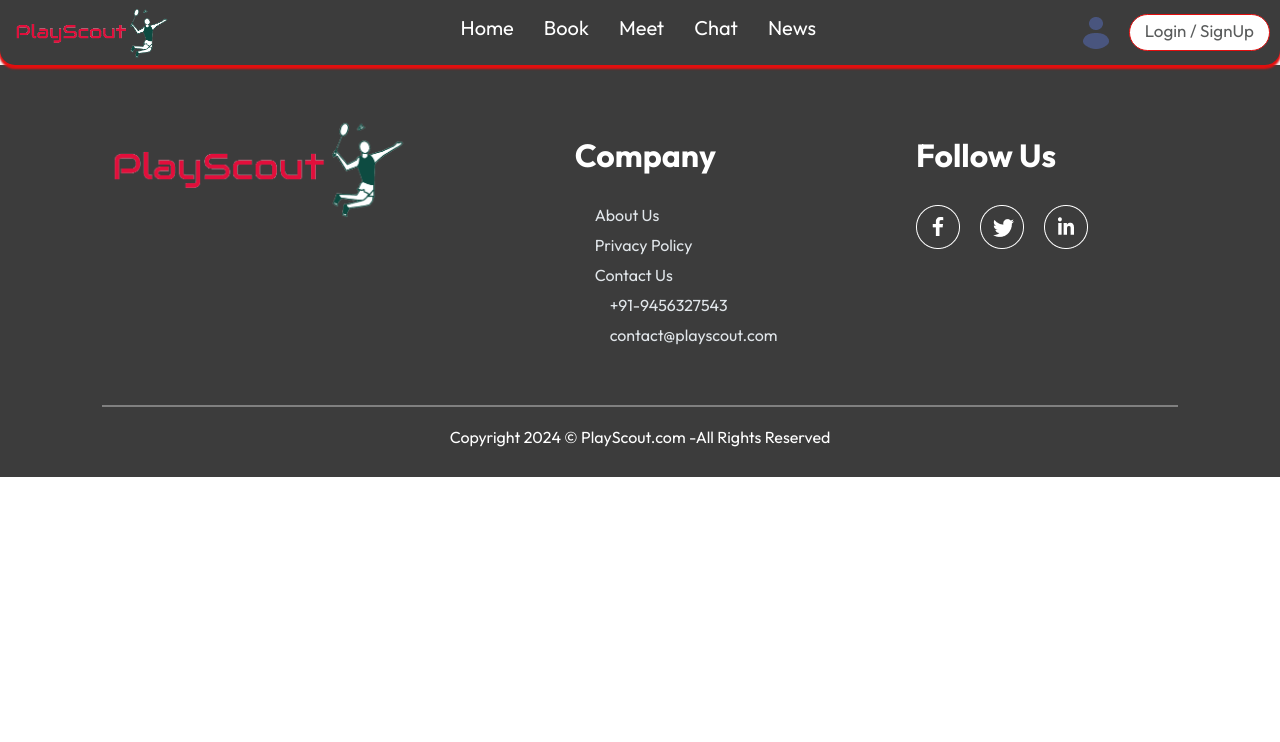
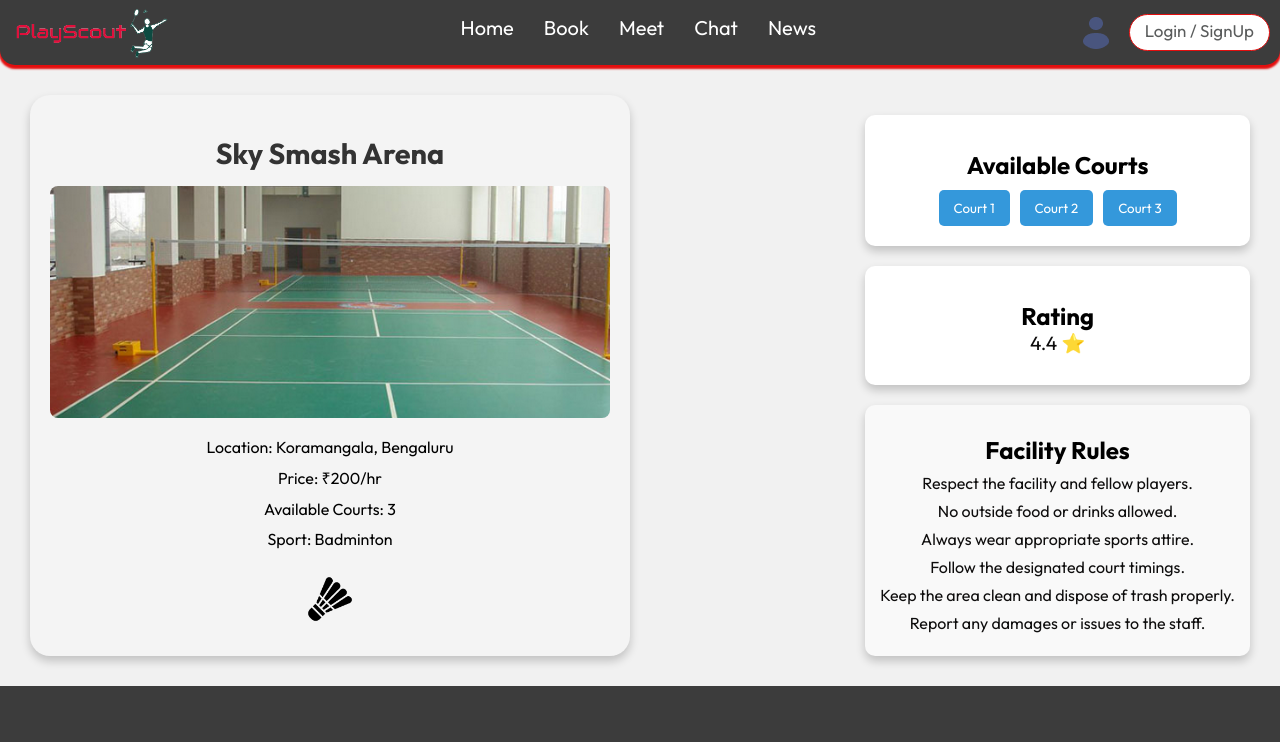
Before and after one commit to omkarh20/PlayScout, a React (Vite) app in the folder frontend/: page /facility/court_badminton_1 in a window 1280 px wide. Shown: the top 742 px of the page. Built offline with nearby package versions, Linux system fonts and the light colour scheme.

Commit message:
did facility

```diff
--- a/frontend/src/App.jsx
+++ b/frontend/src/App.jsx
@@ -7,6 +7,7 @@ import Footer from './components/Footer/Footer'
 import LoginPopup from './components/LoginPopup/LoginPopup'
 import Privacy from './pages/Privacy/Privacy'
 import Booking from './pages/Booking/Booking'
+import Facility from './pages/Facility/Facility'
 
 const App = () => {
 
@@ -22,6 +23,7 @@ const App = () => {
           <Route path='/book' element={<Booking/>}/>
           <Route path='/meet' element={<Meet />} />
           <Route path='/privacy-policy' element={<Privacy />} />
+          <Route path='/facility/:id' element={<Facility/>}/>
         </Routes>
         <Footer />
       </div>
--- a/frontend/src/components/Bookingdisplay/Bookdisplay.jsx
+++ b/frontend/src/components/Bookingdisplay/Bookdisplay.jsx
@@ -2,6 +2,7 @@ import React, { useContext } from 'react';
 import './Bookdisplay.css';
 import { StoreContext } from '../../context/StoreContext';
 import Bookvenue from '../Bookvenue/Bookvenue';
+import { Link } from 'react-router-dom';
 
 const BookDisplay = ({ selectedSport, selectedLocation }) => {
   const { COURT_list } = useContext(StoreContext);
@@ -23,8 +24,8 @@ const BookDisplay = ({ selectedSport, selectedLocation }) => {
     <div className='booking-display'>
       <div className="booking-display-list">
         {filteredCourts.map((item) => (
+          <Link key={item._id} to={`/facility/${item._id}`}>
             <Bookvenue
-            key={item._id}
               className='booking-display-list-item'
               courtName={item.courtName}
               courtLocation={item.courtLocation}
@@ -34,6 +35,7 @@ const BookDisplay = ({ selectedSport, selectedLocation }) => {
               game_icon={item.game_icon}
               sport={item.sport}
             />
+          </Link>
         ))}
       </div>
     </div>
--- a/frontend/src/components/Bookvenue/Bookingvenue.css
+++ b/frontend/src/components/Bookvenue/Bookingvenue.css
@@ -1,6 +1,7 @@
 .booking-display {
     background-color: #f5f7f9;
     padding-bottom: 40px;
+    padding-top:20px;
 }
 
 .booking-display-list {
@@ -72,3 +73,23 @@
     display: inline;
     padding-left:-10px;
 }
+.court-component {
+    border: 1px solid #e0e0e0;
+    border-radius: 15px;
+    padding: 16px;
+    width: 100%;
+    min-height: 300px;
+    text-align: left;
+    box-shadow: 0 2px 5px rgba(0, 0, 0, 0.1);
+    background-color: white;
+    font-family: 'Roboto', sans-serif;
+    display: flex;
+    flex-direction: column;
+    justify-content: space-between;
+    transition: transform 0.3s ease, box-shadow 0.3s ease; /* Add transition for smooth hover effect */
+}
+
+.court-component:hover {
+    transform: scale(1.05); /* Scale up slightly on hover */
+    box-shadow: 0 4px 15px rgba(0, 0, 0, 0.2); /* Increase shadow on hover */
+}
--- /dev/null
+++ b/frontend/src/components/Facility_info/Facility_info.css
@@ -0,0 +1,146 @@
+.facility-info-container {
+    display: flex;
+    justify-content: space-between;
+    margin: 30px;
+}
+
+.facility-details-box {
+    padding: 20px;
+    background-color: #f4f4f4;
+    border-radius: 20px;
+    border: 2px  #0e0d0d; /* Consistent border color */
+    box-shadow: 0 5px 10px rgba(0, 0, 0, 0.2); /* Consistent shadow */
+    text-align: center;
+    max-width: 600px;
+    flex: 1;
+    margin-right: 20px;
+}
+
+.facility-name {
+    font-size: 1.8em;
+    color: #333;
+    margin-bottom: 15px;
+}
+
+.facility-image {
+    width: 100%;
+    height: auto;
+    border-radius: 8px;
+    margin-bottom: 15px;
+}
+
+.facility-location,
+.facility-price,
+.facility-availability,
+.facility-sport {
+    font-size: 1em;
+    color:#0e0d0d;
+    margin: 8px 0;
+}
+
+.facility-location::before,
+.facility-price::before,
+.facility-availability::before,
+.facility-sport::before {
+    content: "\2022";
+    color: #e74c3c;
+    display: inline-block;
+    width: 1em;
+    margin-right: 5px;
+}
+
+.facility-game-icon {
+    width: 50px;
+    height: auto;
+    margin-top: 15px;
+}
+
+.available-courts-box {
+    padding: 20px;
+    border: 2px #0e0d0d; /* Consistent border color */
+    border-radius: 10px;
+    background-color: #fff;
+    box-shadow: 0 5px 10px rgba(0, 0, 0, 0.2); /* Consistent shadow */
+    text-align: center; /* Center text in available courts box */
+    margin-top: 20px; /* Space between facility details and available courts */
+}
+
+.low-availability {
+    border-color: #e74c3c; /* Red border for low availability */
+}
+
+.high-availability {
+    border-color: #2a352f8b; /* Green border for high availability */
+}
+
+.court-buttons {
+    display: flex;
+    justify-content: center; /* Center the court buttons */
+    margin-top: 10px;
+}
+
+.court-button {
+    margin: 0 5px; /* Space between buttons */
+    padding: 10px 15px;
+    background-color: #3498db; /* Button background */
+    color: white; /* Button text color */
+    border: none;
+    border-radius: 5px;
+    cursor: pointer;
+    transition: background-color 0.3s; /* Transition effect */
+}
+
+.court-button:hover {
+    background-color: #2980b9; /* Darker blue on hover */
+}
+
+.rating-box {
+    margin-top: 20px; /* Space between available courts and rating */
+    border: 2px #0e0d0d; /* Consistent border color */
+    border-radius: 10px;
+    background-color: #fff;
+    box-shadow: 0 5px 10px rgba(0, 0, 0, 0.2); /* Consistent shadow */
+    padding: 20px; /* Optional padding for better appearance */
+    text-align: center; /* Center text in rating box */
+}
+
+.facility-rating {
+    font-size: 1.2em; /* Slightly larger text */
+    color:#0e0d0d; /* A softer color for the rating */
+}
+
+.facility-error {
+    color: #e74c3c;
+    font-size: 1.2em;
+    text-align: center;
+    padding: 20px;
+}
+
+.facility-loading {
+    color:#0e0d0d;
+    font-size: 1.2em;
+    text-align: center;
+    padding: 20px;
+}
+
+.facility-rules {
+    margin-top: 20px; /* Space between components */
+    padding: 15px;
+    background-color: #f9f9f9;
+    border: 2px #0e0d0d; /* Consistent border color */
+    border-radius: 10px;
+    box-shadow: 0 5px 10px rgba(0, 0, 0, 0.2); /* Consistent shadow */
+    text-align: center; /* Center text */
+}
+
+.rules-list {
+    list-style-type: none; /* Remove default list style */
+    padding: 0; /* Remove default padding */
+    margin: 0; /* Remove default margin */
+}
+
+.rule-item {
+    font-size: 1em;
+    color:#0e0d0d;
+    margin: 8px 0; /* Space between rules */
+}
--- /dev/null
+++ b/frontend/src/components/Facility_info/Facility_info.jsx
@@ -0,0 +1,98 @@
+import React, { useContext, useEffect, useState } from 'react';
+import { useParams } from 'react-router-dom';
+import { StoreContext } from '../../context/StoreContext';
+import './Facility_info.css';
+
+const FacilityInfo = () => {
+  const { id } = useParams();
+  const [court, setCourt] = useState(null);
+  const [error, setError] = useState(null);
+  const { COURT_list } = useContext(StoreContext);
+
+  useEffect(() => {
+    if (COURT_list) {
+      const foundCourt = COURT_list.find((item) => item._id === id);
+      if (foundCourt) {
+        setCourt(foundCourt);
+      } else {
+        setError(`Court with id ${id} not found.`);
+      }
+    } else {
+      setError('COURT_list is not available in assets.');
+      console.log(COURT_list);
+    }
+  }, [id, COURT_list]);
+
+  if (error) {
+    return <div className="facility-error">{error}</div>;
+  }
+
+  if (!court) {
+    return <div className="facility-loading">Loading...</div>;
+  }
+
+  // Determine dynamic class based on available courts
+  const availabilityClass = court.courtsAvailable <= 2 ? 'low-availability' : 'high-availability';
+
+  // Common rule to render game details
+  const renderGameDetail = (label, value) => (
+    <p className="facility-detail">
+      <span className="facility-detail-label">{label}:</span> {value}
+    </p>
+  );
+
+  // Facility rules to be maintained
+  const facilityRules = [
+    "Respect the facility and fellow players.",
+    "No outside food or drinks allowed.",
+    "Always wear appropriate sports attire.",
+    "Follow the designated court timings.",
+    "Keep the area clean and dispose of trash properly.",
+    "Report any damages or issues to the staff."
+  ];
+
+  return (
+    <div className="facility-info-container">
+      <div className="facility-details-box">
+        <h2 className="facility-name">{court.courtName}</h2>
+        <img className="facility-image" src={court.courtImage} alt={court.courtName} />
+        {renderGameDetail('Location', court.courtLocation)}
+        {renderGameDetail('Price', `₹${court.price}/hr`)}
+        {renderGameDetail('Available Courts', court.courtsAvailable)}
+        {renderGameDetail('Sport', court.sport)}
+        <img className="facility-game-icon" src={court.game_icon} alt={court.sport} />
+      </div>
+
+      <div className="center">
+        {court.courtsAvailable > 0 && (
+          <div className={`available-courts-box ${availabilityClass}`}>
+            <h3>Available Courts</h3>
+            <div className="court-buttons">
+              {[...Array(court.courtsAvailable)].map((_, index) => (
+                <button key={index} className="court-button">Court {index + 1}</button>
+              ))}
+            </div>
+          </div>
+        )}
+
+        {/* Rating Box */}
+        <div className="rating-box">
+          <h3>Rating</h3>
+          <p className="facility-rating">{court.rating} ⭐</p>
+        </div>
+
+        {/* Facility Rules Section */}
+        <div className="facility-rules">
+          <h3>Facility Rules</h3>
+          <ul className="rules-list">
+            {facilityRules.map((rule, index) => (
+              <li key={index} className="rule-item">{rule}</li>
+            ))}
+          </ul>
+        </div>
+      </div>
+    </div>
+  );
+};
+
+export default FacilityInfo;
--- /dev/null
+++ b/frontend/src/pages/Facility/Facility.jsx
@@ -0,0 +1,12 @@
+import React from 'react'
+import './Facility.css'
+import Facility_Info from '../../components/Facility_info/Facility_info'
+const Facility = () => {
+  return (
+    <div>
+      <Facility_Info/>
+    </div>
+  )
+}
+
+export default Facility
```
Also changed, not shown: frontend/src/assets/assets.js (+34 -18 lines), frontend/src/pages/Facility/Facility.css (added). Lines whose indentation alone changed are shown as unchanged.
